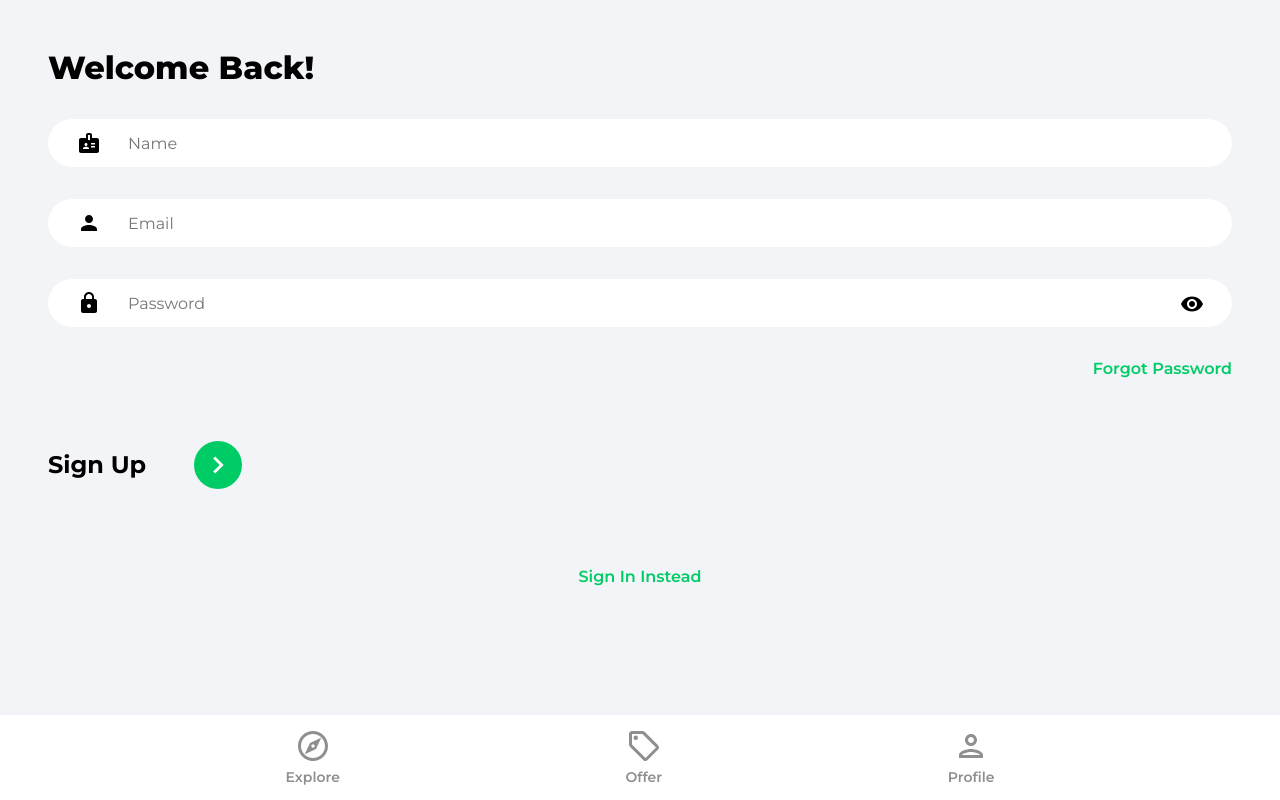
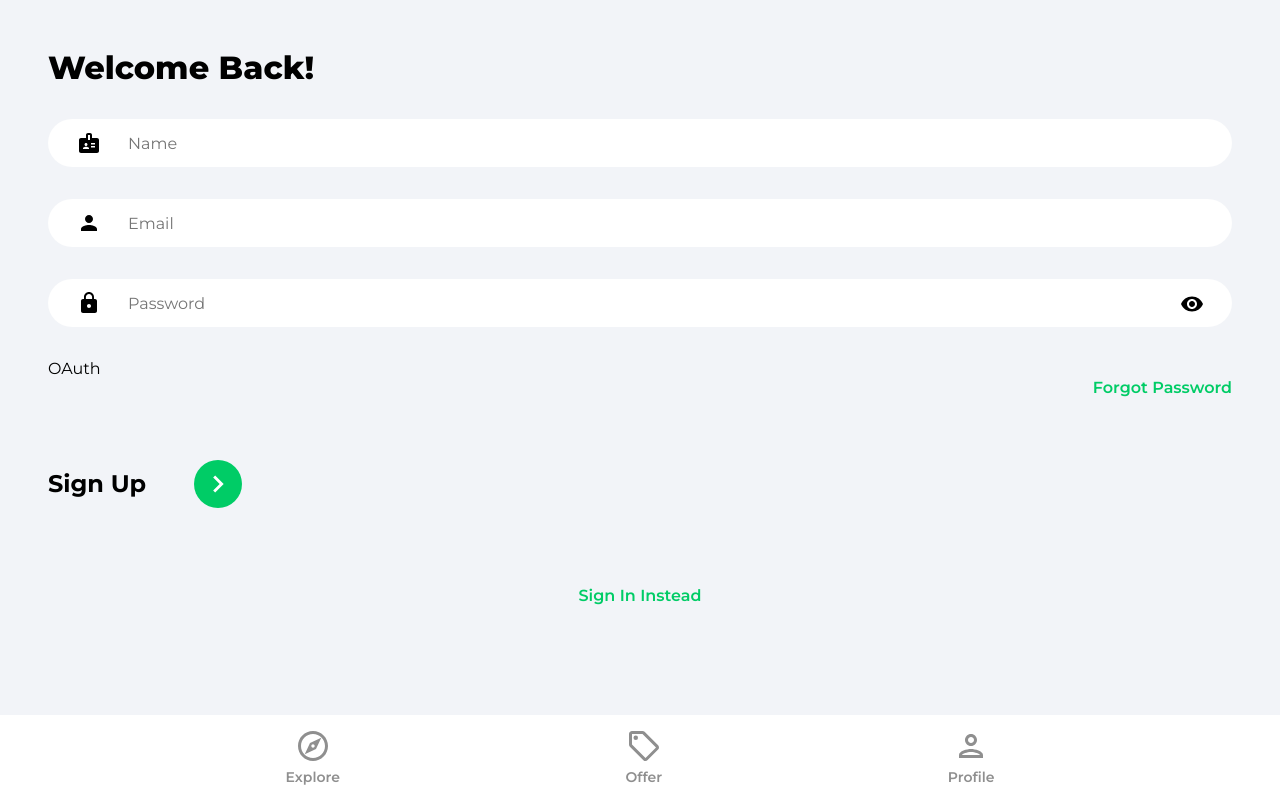
Before and after one commit to Wanjira-Faith/House-Marketplace, a React (Create React App) app in the folder house-marketplace/: page /sign-up in a window 1280 px wide. Built offline with nearby package versions, Linux system fonts and the light colour scheme; the HTML template or start-up script is replaced by a standard one.

Commit message:
import necessary modules

```diff
--- a/house-marketplace/src/pages/SignIn.jsx
+++ b/house-marketplace/src/pages/SignIn.jsx
@@ -1,6 +1,7 @@
 import {useState} from 'react'
 import {toast} from 'react-toastify'
 import {Link, useNavigate} from 'react-router-dom'
+import OAuth from '../components/OAuth'
 import {getAuth, signInWithEmailAndPassword} from 'firebase/auth'
 import {ReactComponent as ArrowRightIcon} from '../assets/svg/keyboardArrowRightIcon.svg'
 import visibilityIcon from '../assets/svg/visibilityIcon.svg'
@@ -74,6 +75,8 @@ function SignIn() {
               />
             </div>
 
+            <OAuth/>
+
             <Link
               to='/forgot-password'
               className='forgotPasswordLink'>
--- a/house-marketplace/src/pages/SignUp.jsx
+++ b/house-marketplace/src/pages/SignUp.jsx
@@ -4,6 +4,7 @@ import {toast} from 'react-toastify'
 import {getAuth, createUserWithEmailAndPassword, updateProfile} from 'firebase/auth'
 import { setDoc, doc, serverTimestamp } from 'firebase/firestore'
 import { db } from '../firebase.config'
+import OAuth from '../components/OAuth'
 import {ReactComponent as ArrowRightIcon} from '../assets/svg/keyboardArrowRightIcon.svg'
 import visibilityIcon from '../assets/svg/visibilityIcon.svg'
 
@@ -100,6 +101,8 @@ function SignUp() {
               />
             </div>
 
+            <OAuth/>
+
             <Link
               to='/forgot-password'
               className='forgotPasswordLink'>
```
Also changed, not shown: house-marketplace/src/components/OAuth.jsx (+6 -1 lines).
